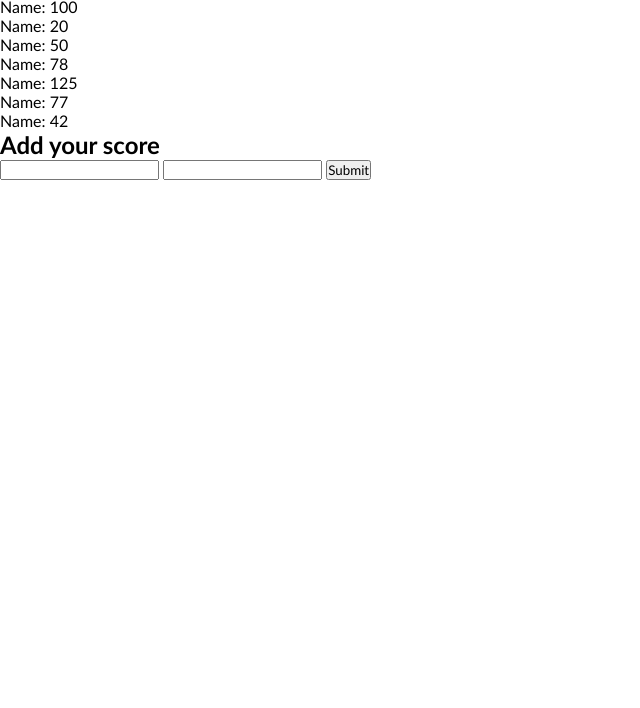
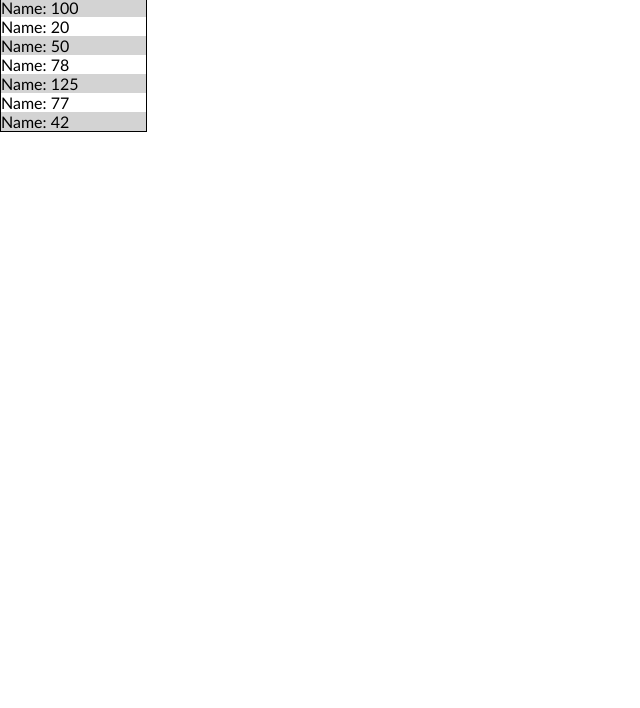
Before and after one commit to emyrue/leaderboard, a website built with webpack: page src/index.html in a window 1280 px wide. Shown: the part 92-800 px from the top of the page, without its empty margins (0-640 px from the left). Built offline with nearby package versions, Linux system fonts and the light colour scheme.

Commit message:
styled list coloring and border

```diff
--- a/src/index.html
+++ b/src/index.html
@@ -8,9 +8,9 @@
     </head>
     <body>
         <h1>Leaderboard</h1>
-        <section>
+        <section class="main-section">
             <div class="leaderboard-section">
-                <div>
+                <div class="leaderboard-heading">
                     <h2>Recent scores</h2>
                     <button type="button">Refresh</button>
                 </div>
--- a/src/style.css
+++ b/src/style.css
@@ -6,4 +6,14 @@
 
 ul {
   list-style: none;
+  background: white;
+  border: 1px solid black;
 }
+
+.main-section {
+  display: flex;
+}
+
+ul li:nth-child(odd) {
+  background-color: lightgray;
+}
```
Also changed, not shown: dist/index.bundle.js, dist/index.html.
